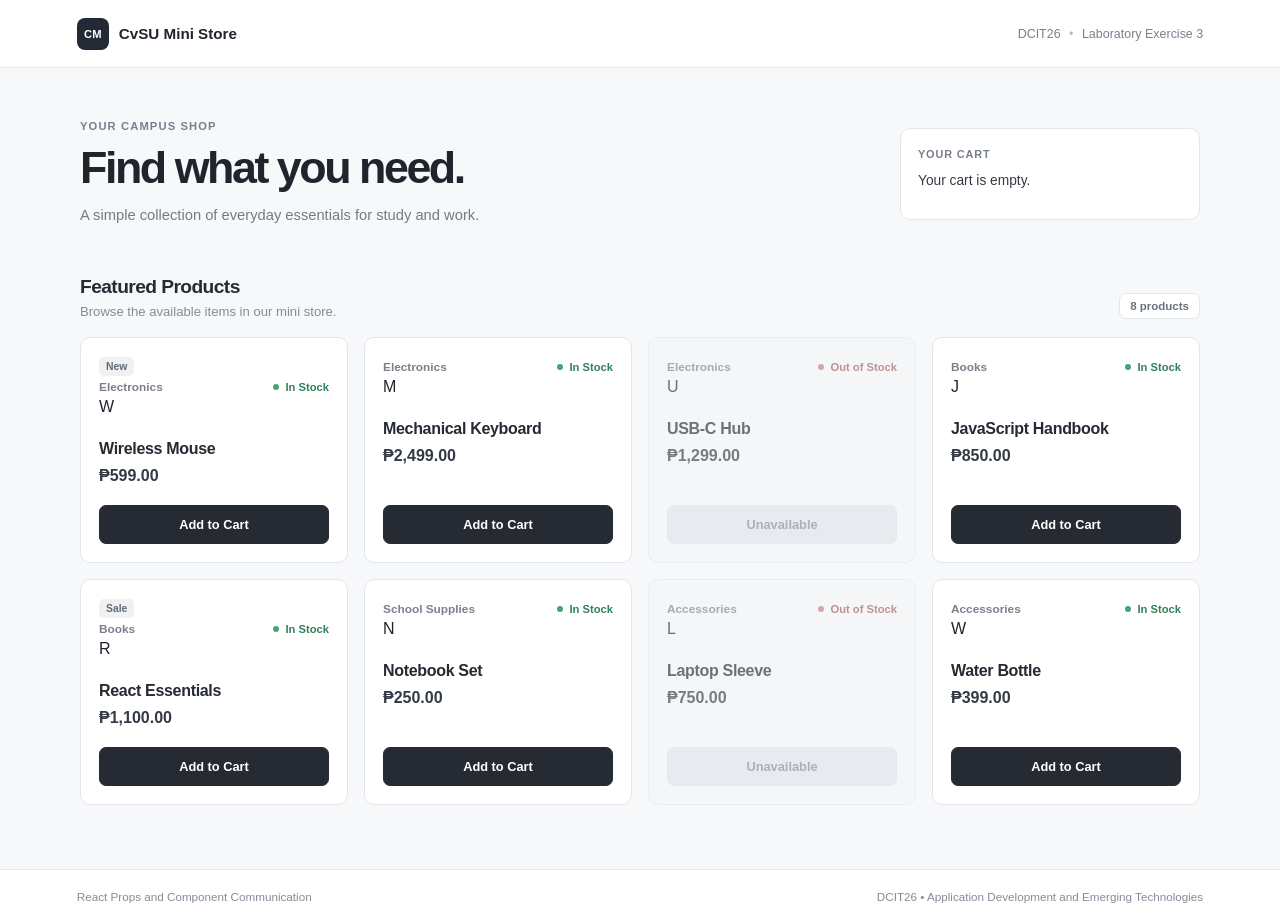
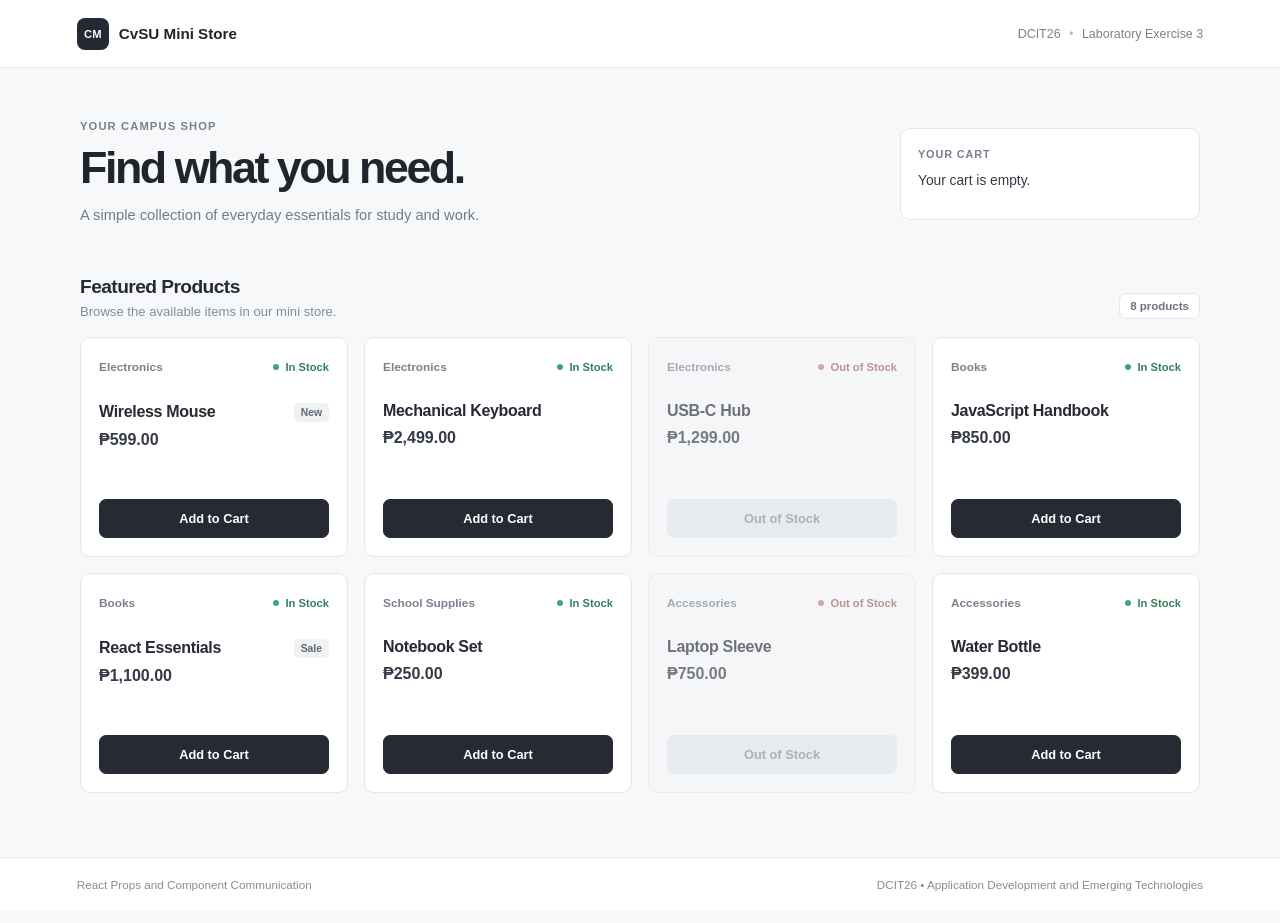
Before and after one commit to KyleDomSar/Laboratory-3-React-Props, a React (Vite) app: page / in a window 1280 px wide. Built offline with nearby package versions, Linux system fonts and the light colour scheme.

Commit message:
refactor: simplify product card markup

```diff
--- a/src/components/ProductCard.jsx
+++ b/src/components/ProductCard.jsx
@@ -19,8 +19,6 @@ function ProductCard({
     <article
       className={`product-card ${inStock ? "" : "product-card--out-of-stock"}`}
     >
-      {children && <div className="product-card__badge">{children}</div>}
-
       <div className="product-card__topline">
         <span className="product-card__category">{category}</span>
         <span
@@ -30,12 +28,11 @@ function ProductCard({
         </span>
       </div>
 
-      <div className="product-card__visual" aria-hidden="true">
-        <span>{title.charAt(0).toUpperCase()}</span>
-      </div>
-
       <div className="product-card__details">
-        <h2>{title}</h2>
+        <div className="product-card__title-row">
+          <h2>{title}</h2>
+          {children && <div className="product-card__badge">{children}</div>}
+        </div>
         <p className="product-card__price">{formattedPrice}</p>
       </div>
 
@@ -45,7 +42,7 @@ function ProductCard({
         disabled={!inStock}
         onClick={() => onAddToCart(title)}
       >
-        {inStock ? "Add to Cart" : "Unavailable"}
+        {inStock ? "Add to Cart" : "Out of Stock"}
       </button>
     </article>
   );
```
